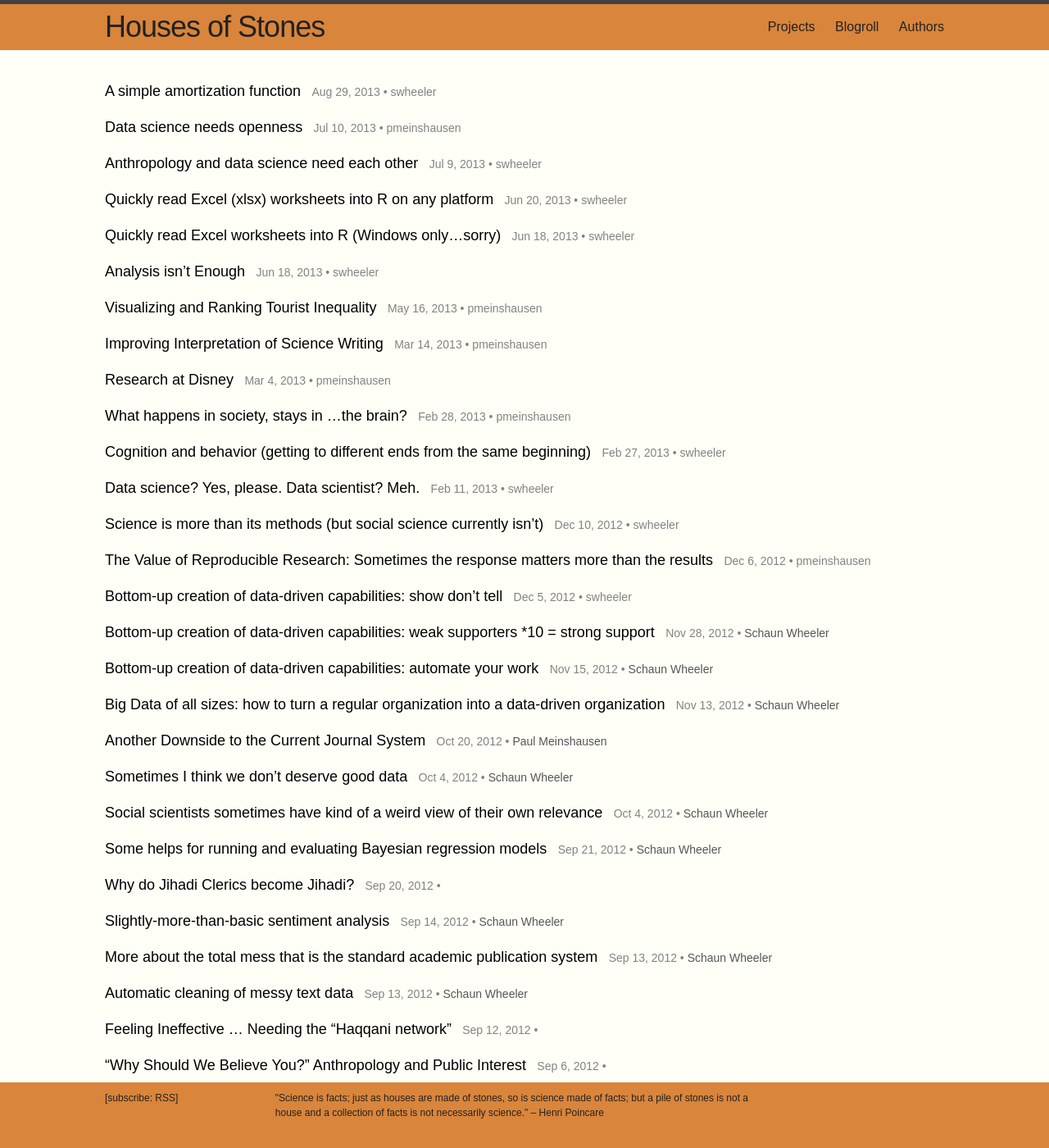
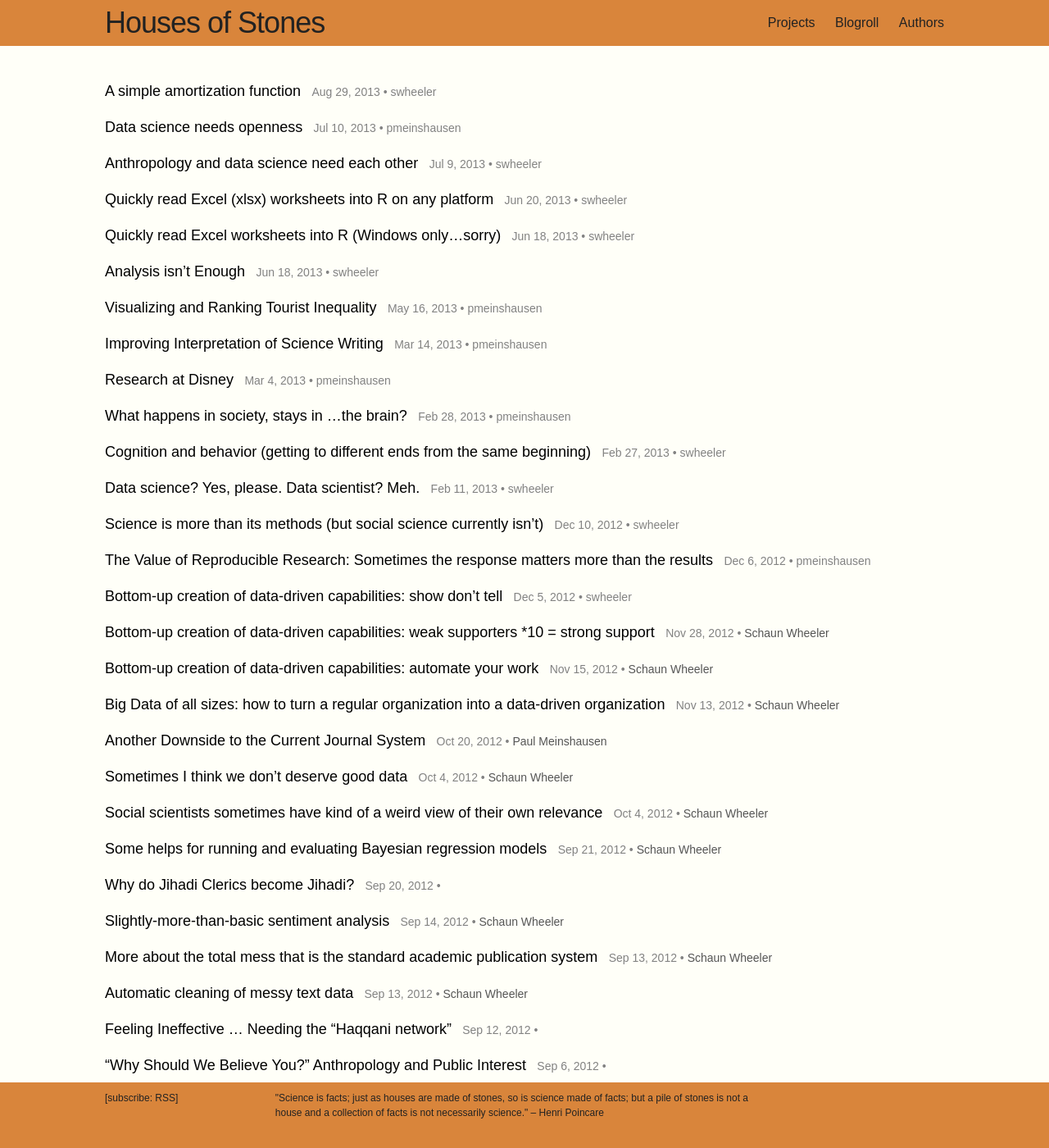
Before and after one commit to housesofstones/housesofstones.github.io, a Jekyll site: the page built from index.html, in a window 1280 px wide and 1400 px high. Shown: the whole window at 82% size. Built offline with Jekyll 4.4.1, drawn with Linux system fonts in a browser that asks for light colours; nearby versions of some CDN libraries.

Commit message:
Update hoscustom.css

```diff
--- a/css/hoscustom.css
+++ b/css/hoscustom.css
@@ -1,5 +1,7 @@
 .site-header, .site-footer {
     background-color: #D9853B;
+    border-top: 0px solid transparent;
+    border-bottom: 0px solid transparent;
 }
 .site-header {
     position: fixed;
```
